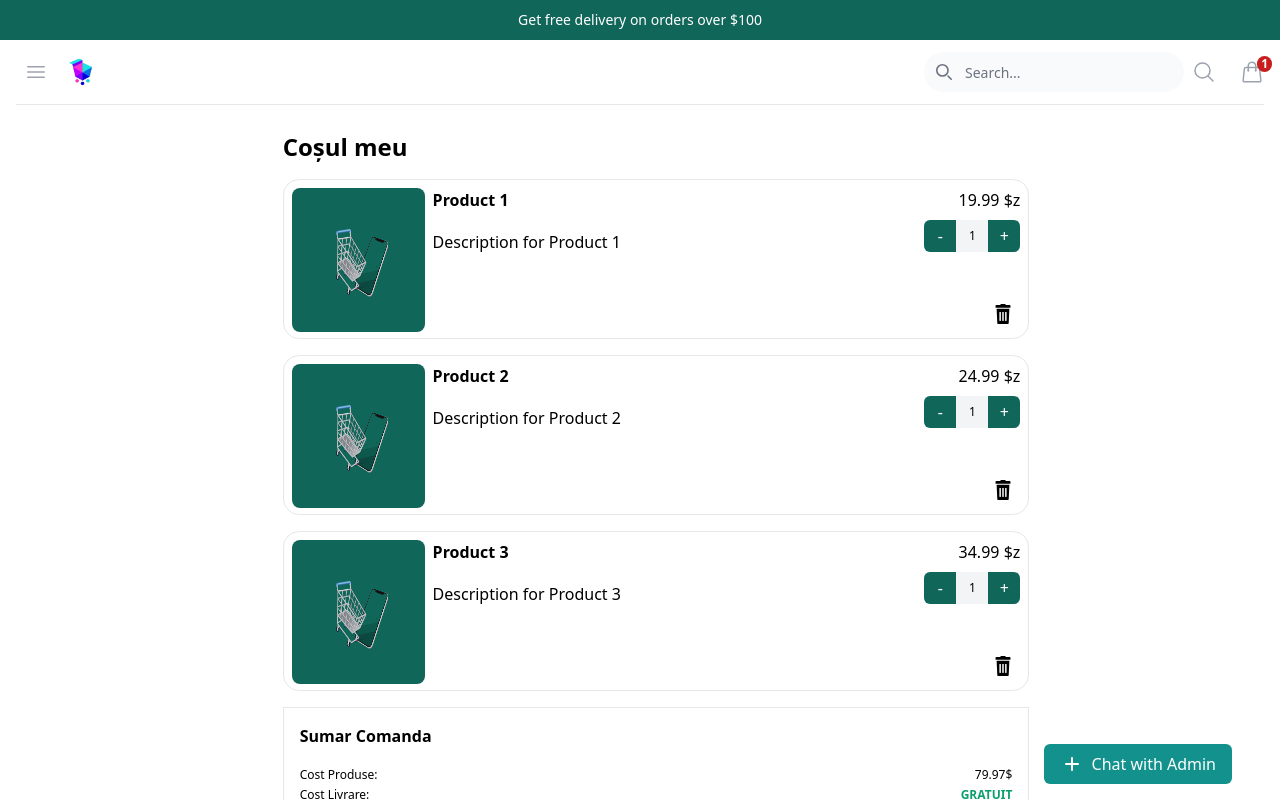
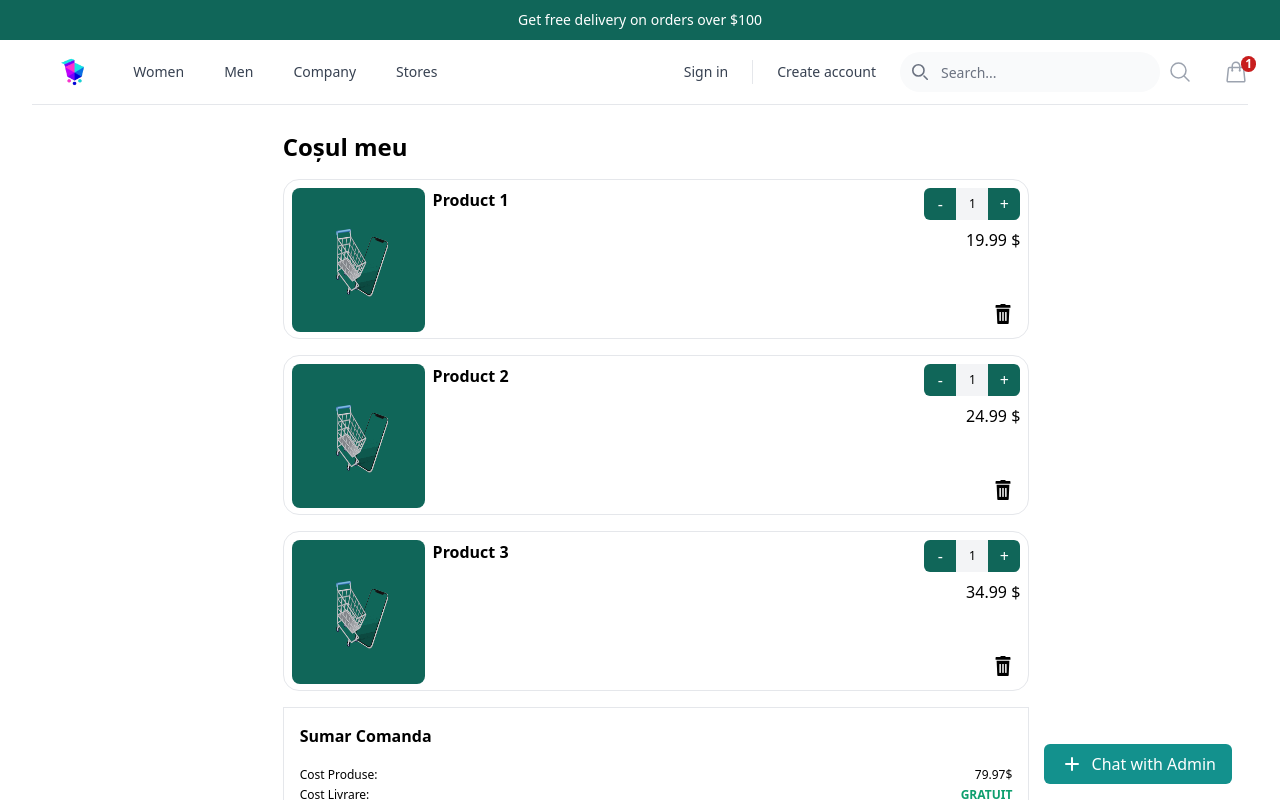
Before and after one commit to CleanCodeRo/SalesAppTemplate-Frontend, a React (Vite) app in the folder SalesApp/: page /checkout in a window 1280 px wide. Shown: the top 800 px of the page. Built offline with nearby package versions, Linux system fonts and the light colour scheme.

Commit message:
Cart checkout UI

```diff
--- a/SalesApp/products.json
+++ b/SalesApp/products.json
@@ -3,7 +3,7 @@
       {
         "id": 1,
         "name": "Product 1",
-        "description": "Description for Product 1",
+        "description": "Description for Product Description for Product 1Description for Product 1Description for Product 1Description for Product 1Description for Product 1Description for Product 1Description for Product 1Description for Product 1Description for Product 1Description for Product 1Description for Product 1Description for Product 1Description for Product 11",
         "price": 19.99,
         "quantity": 30
       },
--- a/SalesApp/src/Components/CartCheckout/CartCheckout.jsx
+++ b/SalesApp/src/Components/CartCheckout/CartCheckout.jsx
@@ -16,7 +16,7 @@ const CartCheckout = () => {
       <Header />
       <div className="cartCheckoutMargin">
         <section>
-          <div className="grid 3xl:grid-cols-4 xl:grid-cols-6 px-20 mx-auto">
+          <div className="grid 3xl:grid-cols-4 xl:grid-cols-6 extra_sm:px-20 pr-8 mx-auto">
             <div className="col-span-1"></div>
             <div className="3xl:col-span-2 xl:col-span-4">
               <div className="3xl:grid 3xl:grid-cols-4 3xl:gap-4 h-2/3">
@@ -29,22 +29,21 @@ const CartCheckout = () => {
                       <div className="w-full h-40 border rounded-2xl m-4 grid grid-cols-5">
                         <div className="col-span-1">
                           <img
-                            className="md:h-40 md:w-40 h-24 w-24 p-2 rounded-2xl relative "
+                            className="md:h-40 md:w-40 h-24 w-24 p-2 rounded-2xl sm:relative absolute top-0 left-4 sm:left-0 "
                             src="/src/images/bg-login.png"
                             alt=""
                           />
                         </div>
-                        <div className="col-span-3 grid grid-rows-4">
+                        <div className="col-span-3 grid grid-rows-4 sm:left-0 left-28 sm:relative absolute">
                           <span className="pt-2 font-semibold">
                             {product.name}
                           </span>
-                          <span className="pt-2 row-span-3">
+                          {/* <span className="pt-2 row-span-3 text-xs">
                             {product.description}
-                          </span>
+                          </span> */}
                         </div>
                         <div className="pt-2 col-span-1 md:col-start-5 col-start-1 text-end pr-2 grid grid-rows-5">
-                          {product.price} $z
-                          <div class="flex md:relative absolute md:left-0 md:bottom-0 left-6 bottom-7 h-8 md:justify-end items-stretch z-10">
+                          <div class="flex md:relative absolute md:left-0 md:bottom-0 left-6 bottom-2 h-8 md:justify-end items-stretch z-10">
                             <button class="flex items-center justify-center rounded-l-md bg-primary-100 px-4 transition hover:bg-primary-200 hover:text-white w-2 text-white">
                               -
                             </button>
@@ -55,6 +54,8 @@ const CartCheckout = () => {
                               +
                             </button>
                           </div>
+                          <div className="md:relative absolute top-2 right-0"> {product.price} $</div>
+
                           <button className="right-0 absolute bottom-0">
                           <svg
                             fill="#000000"
--- a/SalesApp/tailwind.config.js
+++ b/SalesApp/tailwind.config.js
@@ -8,9 +8,12 @@ export default {
   theme: {
     screens: {
       "3xl": "1800px",
-      "2xl": "1500px",
-      "xl": "1200px",
-      "md": "650px",
+      "2xl": "1536px",
+      "xl": "1280px",
+      "lg": "1024px",
+      "md": "768px",
+      "sm": "640px",
+      "extra_sm": "400px"
     },
     extend: {
       colors: {
```
